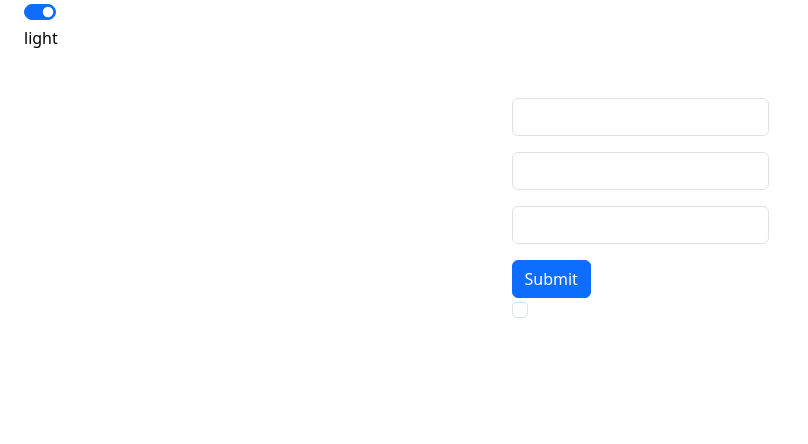
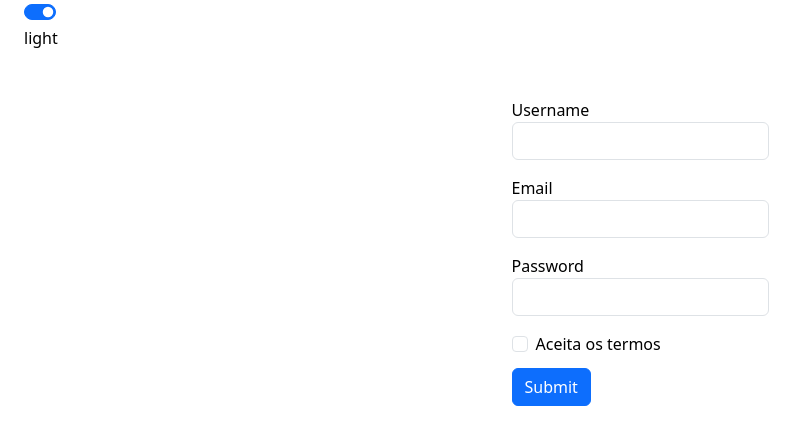
Before and after one commit to derrihuizabelle/react-registration-form, a React (Vite) app: page / in a window 1280 px wide. Shown: the top 444 px of the page, without its empty margins (0-808 px from the left). Built offline with nearby package versions, Linux system fonts and the light colour scheme.

Commit message:
add form hook and states

```diff
--- a/src/components/common/button/Button.tsx
+++ b/src/components/common/button/Button.tsx
@@ -1,13 +1,13 @@
 interface ButtonProps {
   value: string;
   style?: string;
-  eventHandler: (v: any) => void;
+  onClick: (v: any) => void;
 }
 
-function Button({ value, style = 'btn-primary', eventHandler }: ButtonProps) {
+function Button({ value, style = 'btn-primary', onClick }: ButtonProps) {
   return (
     <>
-      <button type="button" className={`btn ${style}`} onClick={eventHandler}>
+      <button type="button" className={`btn ${style}`} onClick={onClick}>
         {value}
       </button>
     </>
--- a/src/components/common/checkbox/Checkbox.tsx
+++ b/src/components/common/checkbox/Checkbox.tsx
@@ -1,10 +1,16 @@
 interface CheckboxProps {
   value: boolean;
   label: string;
-  eventHandler: (v: any) => void;
+  onCheck: (v: any) => void;
 }
 
-function Checkbox({ value, label, eventHandler }: CheckboxProps) {
+function Checkbox({ value, label, onCheck }: CheckboxProps) {
+  const componentId =  Math.floor(Math.random() * 100) + 1;
+  const handleCheck = (event: any) => {
+    const inputValue = event.target.checked;
+    onCheck(inputValue);
+  };
+
   return (
     <>
       <div className="form-check">
@@ -12,10 +18,10 @@ function Checkbox({ value, label, eventHandler }: CheckboxProps) {
           className="form-check-input"
           type="checkbox"
           defaultChecked={value}
-          id="flexCheckDefault"
-          onClick={eventHandler}
+          id={`basic-checkbox-${componentId}`}
+          onClick={handleCheck}
         />
-        <label className="form-check-label" htmlFor="flexCheckDefault">
+        <label className="form-check-label" htmlFor={`basic-checkbox-${componentId}`}>
           {label}
         </label>
       </div>
--- a/src/components/common/inputText/InputText.tsx
+++ b/src/components/common/inputText/InputText.tsx
@@ -1,34 +1,49 @@
 interface InputTextProps {
   value: string;
   placeholder: string;
+  type?: string;
   label?: string;
   groupText?: string;
-  eventHandler: (v: any) => void;
+  onChange: (value: string) => void;
 }
 
 function InputText({
   value,
   placeholder,
+  type = 'text',
   label,
   groupText,
-  eventHandler,
+  onChange,
 }: InputTextProps) {
+  const componentId =  Math.floor(Math.random() * 100) + 1;
+
+  const handleChange = (event: React.ChangeEvent<HTMLInputElement>) => {
+    const inputValue = event.target.value;
+    onChange(inputValue);
+  };
+
   return (
     <>
-      <div className="input-group mb-3">
+      <div className="form-group mb-3">
         {groupText && (
-          <span className="input-group-text" id="basic-addon1">
+          <span className="input-group-text" id={`basic-addon-${componentId}`}>
             {groupText}
           </span>
         )}
+        {
+          label && (
+            <label htmlFor={`basic-input-${componentId}`} id={`basic-label-${componentId}`}>{label}</label>
+          )
+        }
         <input
-          type="text"
+          type={type}
           className="form-control"
           placeholder={placeholder}
           aria-label={label}
           aria-describedby="basic-addon1"
           defaultValue={value}
-          onChange={eventHandler}
+          onChange={handleChange}
+          id={`basic-input-${componentId}`}
         />
       </div>
     </>
--- a/src/components/form/Form.tsx
+++ b/src/components/form/Form.tsx
@@ -1,43 +1,56 @@
-import Button from '../common/button/Button.js';
-import Checkbox from '../common/checkbox/Checkbox.js';
-import InputText from '../common/inputText/InputText.js';
+import { useState } from 'react';
+import Button from '../common/button/Button';
+import Checkbox from '../common/checkbox/Checkbox';
+import InputText from '../common/inputText/InputText';
+import useForm from '../../hooks/useForm';
 
 function Form() {
+  const [username, setUsername] = useState("");
+  const [email, setEmail] = useState("");
+  const [password, setPassword] = useState("");
+  const [terms, setTerms] = useState(null);
+
+  const { submitForm } = useForm();
+
   return (
     <>
       <form>
         <InputText
-          value={''}
+          value={username}
+          label={'Username'}
           placeholder={''}
-          eventHandler={(v) => {
-            console.log('oi', v);
+          onChange={(v) => {
+            setUsername(v);
           }}
         />
         <InputText
           value={''}
+          label={'Email'}
           placeholder={''}
-          eventHandler={() => {
-            console.log('oi');
+          onChange={(v) => {
+            setEmail(v);
           }}
         />
         <InputText
           value={''}
+          label={'Password'}
           placeholder={''}
-          eventHandler={() => {
-            console.log('oi');
+          type='password'
+          onChange={(v) => {
+            setPassword(v);
+          }}
+        />
+        <Checkbox
+          value={false}
+          label={'Aceita os termos'}
+          onCheck={(e) => {
+            setTerms(e);
           }}
         />
         <Button
           value={'Submit'}
-          eventHandler={() => {
-            console.log('oi');
-          }}
-        />
-        <Checkbox
-          value={false}
-          label={''}
-          eventHandler={(e) => {
-            console.log('e', e);
+          onClick={() => {
+            submitForm({username, email, password, terms});
           }}
         />
       </form>
--- a/src/components/home/App.scss
+++ b/src/components/home/App.scss
@@ -20,6 +20,10 @@ $color-foreground-dark: #efefef;
   > form {
     max-width: 50%;
     padding: 2rem;
+
+    > .form-check {
+      padding-bottom: 10px;
+    }
   }
 }
 
--- a/src/components/home/App.tsx
+++ b/src/components/home/App.tsx
@@ -5,7 +5,6 @@ import useThemeMediaQuery from '../../hooks/useThemeMediaQuery';
 
 function App() {
   const { theme, toggleTheme } = useThemeMediaQuery();
-  console.log('theme', theme);
   return (
     <>
       <div className="container-fluid home">
--- /dev/null
+++ b/src/hooks/useForm.tsx
@@ -0,0 +1,14 @@
+import { useGlobalContext } from '../contexts/GlobalContext';
+
+const useForm = () => {
+  const { data, setData } = useGlobalContext();
+
+  const submitForm = (userData: any) => {
+    console.log("submit", userData)
+    setData({ userData });
+};
+
+  return { data, submitForm };
+};
+
+export default useForm;
```
